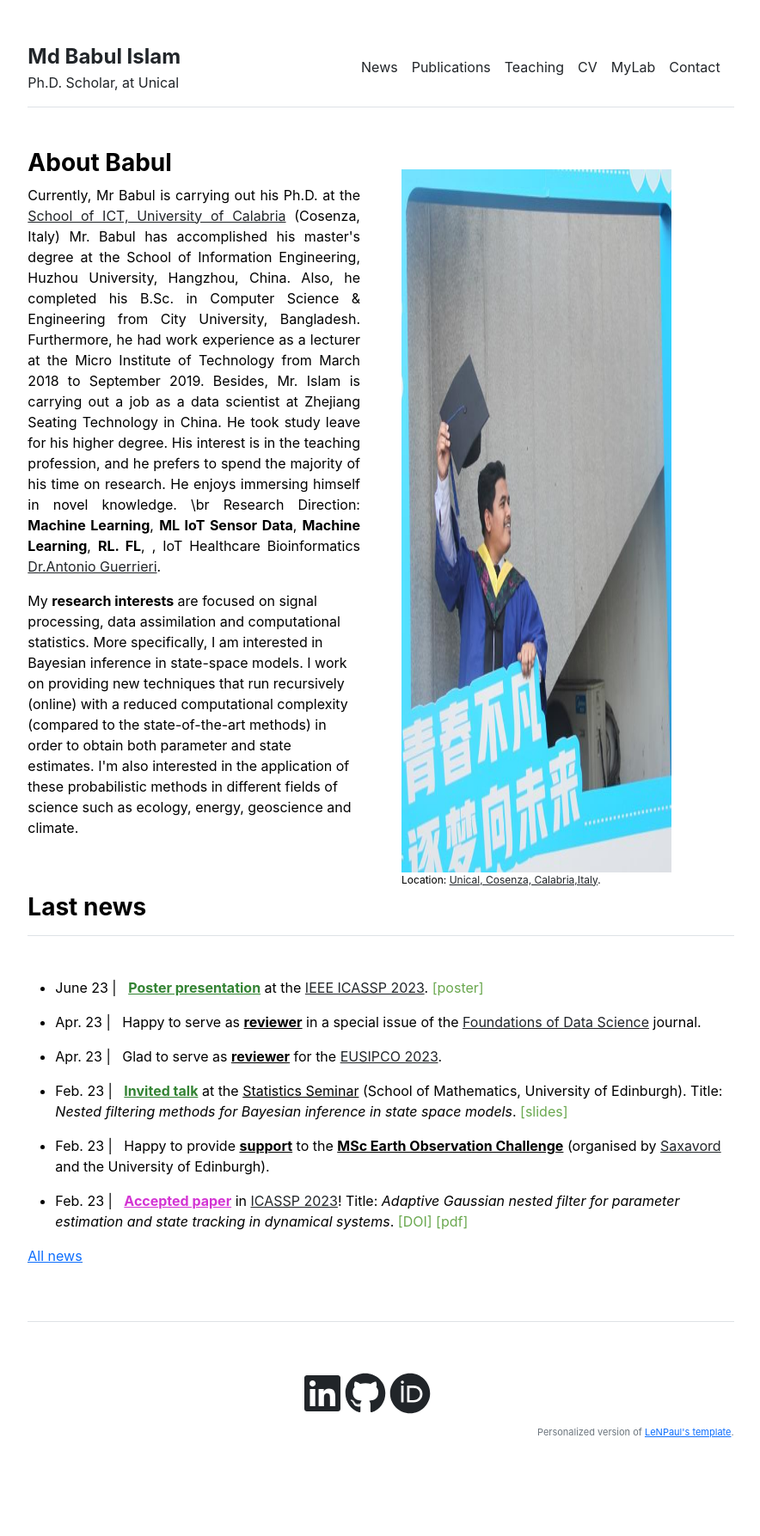
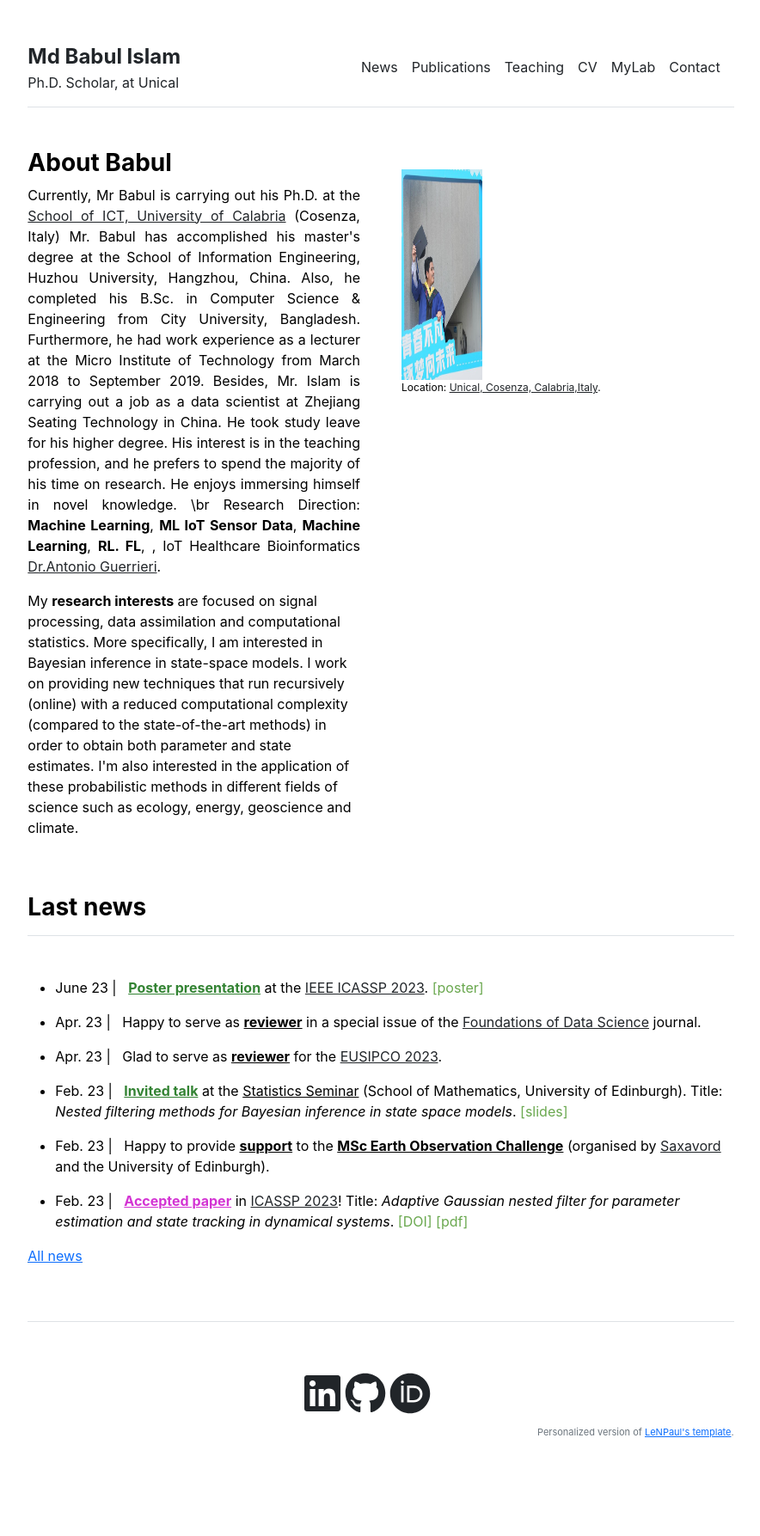
Before and after one commit to babulcseian/babulcseian.github.io, a Jekyll site: the page built from index.md, in a window 1280 px wide. Shown: the whole page at 86% size, without its empty margins (197-1081 px from the left). Built offline with Jekyll 4.4.1, drawn with Linux system fonts in a browser that asks for light colours; a style sheet for code colours, icons or effects is not loaded.

Commit message:
Update home.html

```diff
--- a/_layouts/home.html
+++ b/_layouts/home.html
@@ -20,7 +20,7 @@ IoT Healthcare Bioinformatics <a class="other" href='https://www.icar.cnr.it/per
   </div>
   <div class="col-md-5">
     <br>
-    <img src="{{ site.github.url }}/assets/img/Md Babul Con.jpg" alt="Home" width="100%" height="100%">
+    <img src="{{ site.github.url }}/assets/img/Md Babul Con.jpg" alt="Home" width="30%" height="30%">
     <p style="font-size:12px">
       Location: <a class="other" href='https://goo.gl/maps/hsu2JB4HwjQN7TqC7'>Unical, Cosenza, Calabria,Italy</a>.
     </p>
```
